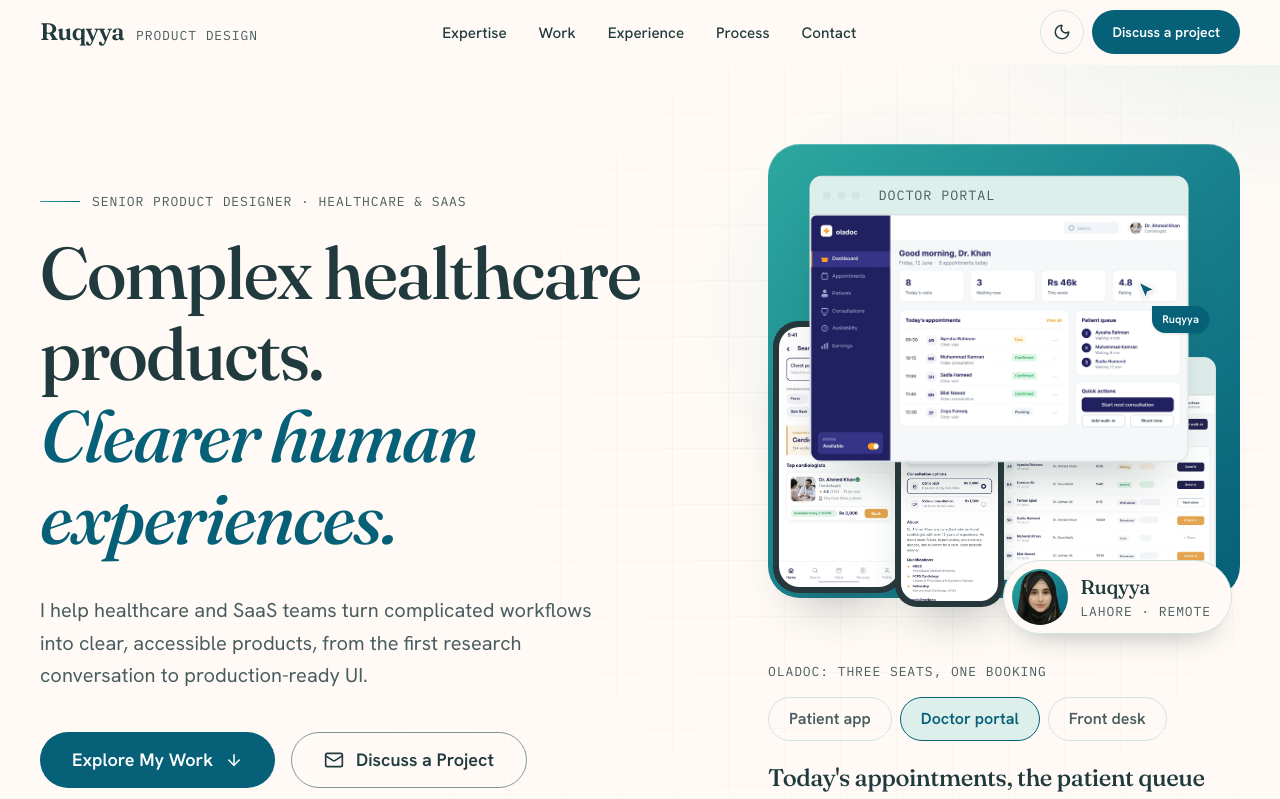
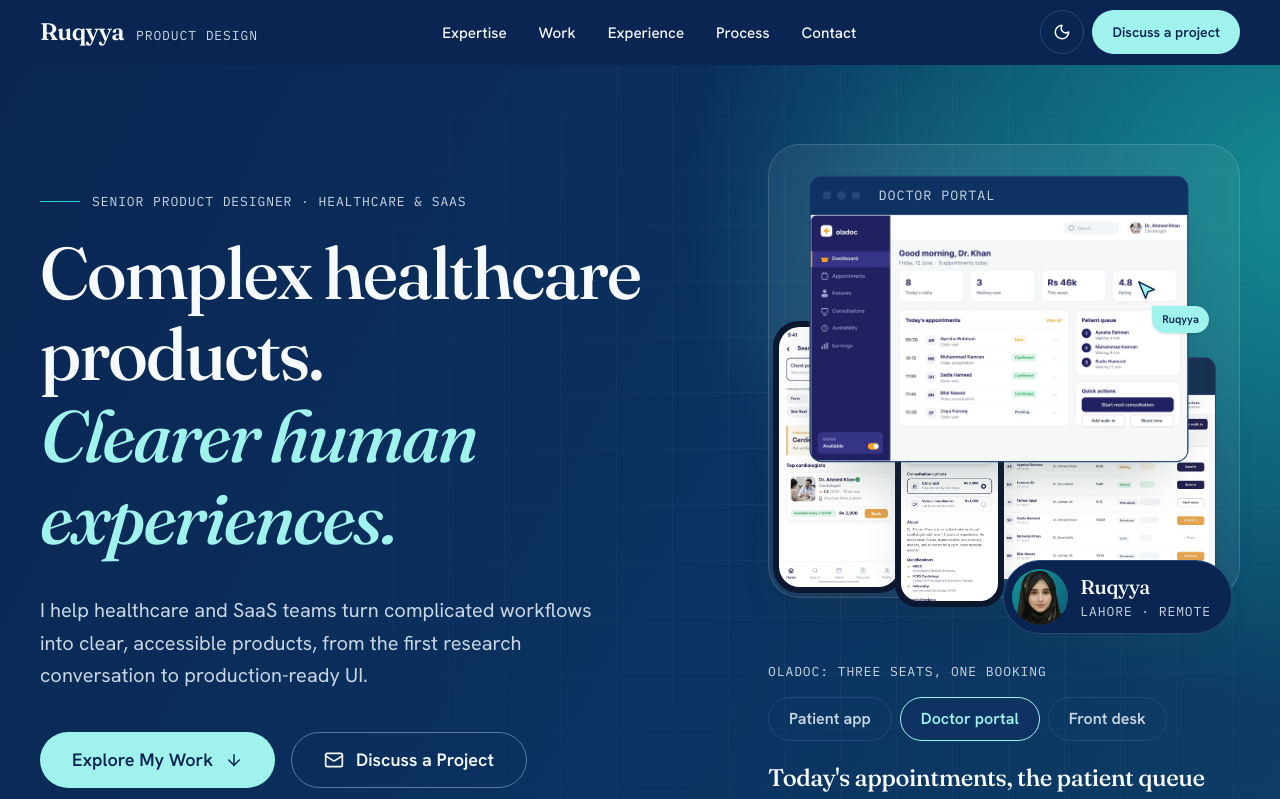
Before and after one commit to Ruqyya/my_portfolio, a React (Vite) app: page / in a window 1280 px wide. Shown: the top 799 px of the page. Built offline with nearby package versions, Linux system fonts and the light colour scheme.

Commit message:
Goddard-cover palette site-wide: navy-to-ocean-to-teal gradient hero, nav and contact; light content sections

```diff
--- a/src/components/layout/Nav.tsx
+++ b/src/components/layout/Nav.tsx
@@ -28,7 +28,7 @@
 
   return (
     <header
-      className={`palette-ocean fixed inset-x-0 top-0 z-50 border-b bg-paper/90 text-ink backdrop-blur-md transition-colors duration-300 ${
+      className={`surface-deep fixed inset-x-0 top-0 z-50 border-b bg-[#0a2552]/90 backdrop-blur-md transition-colors duration-300 ${
         scrolled || open ? "border-line shadow-[0_10px_30px_-22px_rgba(36,60,57,0.35)]" : "border-transparent"
       }`}
     >
--- a/src/components/sections/Hero.tsx
+++ b/src/components/sections/Hero.tsx
@@ -103,7 +103,7 @@
       onMouseLeave={() => setPaused(false)}
       onFocusCapture={() => setPaused(true)}
       onBlurCapture={() => setPaused(false)}
-      className="palette-ocean surface-hero hero-canvas relative z-10 pb-24 pt-28 md:pb-28 md:pt-36"
+      className="surface-deep surface-hero hero-canvas relative z-10 pb-24 pt-28 md:pb-28 md:pt-36"
     >
       <div className="mx-auto grid max-w-[88rem] gap-x-12 gap-y-16 px-5 md:px-10 lg:grid-cols-12 lg:items-center">
         <div className="relative z-30 lg:col-span-7">
--- a/src/index.css
+++ b/src/index.css
@@ -44,30 +44,30 @@
 
 @custom-variant dark (&:where(.dark, .dark *));
 
-/* ───────── Design tokens: "Ocean Teal" ─────────
-   One palette, Ocean Teal Teal + Porcelain. Components read only the roles below, never a hex value,
+/* ───────── Design tokens: "Goddard" ─────────
+   One palette, Goddard Teal + Porcelain. Components read only the roles below, never a hex value,
    so the whole site can be re-tuned by changing the primitives.
    Every text pair was measured against WCAG 2.2 AA (see docs/10-SOFT-PALETTE-COMPARISON.md). */
 :root {
-  /* Ocean Teal: Turquoise #2CA89F, Ocean Teal #066078, Deep Ink #203A3D, Warm Ivory #FFFAF6, Sea Mist #DCEFEB */
-  --p-porcelain: #fffaf6; /* Warm Ivory */
-  --p-tint: #e9f4f1; /* Sea Mist, lightened for large sections */
-  --p-mint: #dcefeb; /* Sea Mist: stages and chips */
-  --p-ink: #203a3d; /* Deep Ink */
-  --p-ink-2: #4a5e60;
-  --p-line: #d4e4e0;
-  --p-line-strong: #7f9896;
-  --p-action: #066078; /* Ocean Teal: buttons, links, emphasised words (6.86:1 on ivory) */
-  --p-label: #066078;
-  --p-hover: #044a5c;
-  --p-turq: #2ca89f; /* Turquoise: decoration only on light (2.81:1) */
-  --p-glass: #8fdcd3; /* light aqua: accent text on the dark footer and gradient */
-  --p-deep: #203a3d; /* footer */
-  --p-deep-2: #2a474a;
-  --p-deep-ink-2: #cfe0de;
-  --p-deep-line: #3d5a5c;
-  --p-bezel: #203a3d;
-  --p-bloom: 44, 168, 159;
+  /* Goddard palette, sampled from the Goddard Veterinary cover: navy #0A2A59, ocean #0F5974, teal #159797, aqua highlight #A0F2ED */
+  --p-porcelain: #f7fafc; /* light ground for content */
+  --p-tint: #eaf0f5;
+  --p-mint: #e2edf4; /* stage behind product screens */
+  --p-ink: #0a2552; /* deep navy: headings and body */
+  --p-ink-2: #475569;
+  --p-line: #d6e1ea;
+  --p-line-strong: #8195a8;
+  --p-action: #0f5974; /* ocean: buttons, links, emphasised words on light (7.4:1) */
+  --p-label: #0f5974;
+  --p-hover: #0b4660;
+  --p-turq: #159797; /* teal: decoration only on light (3.4:1) */
+  --p-glass: #a0f2ed; /* soft aqua: accent on navy (11.7:1) */
+  --p-deep: #0a2552;
+  --p-deep-2: #0e3363;
+  --p-deep-ink-2: #c9d6e3;
+  --p-deep-line: #25477a;
+  --p-bezel: #07183a;
+  --p-bloom: 21, 151, 151;
 }
 
 :root {
@@ -97,9 +97,9 @@
   --ink: var(--p-porcelain);
   --ink-2: var(--p-deep-ink-2);
   --line: var(--p-deep-line);
-  --line-strong: #6a8587;
+  --line-strong: #5a7aa0;
   --forest: var(--p-glass);
-  --forest-hover: #b9ece6;
+  --forest-hover: #d3f8f4;
   --on-forest: var(--p-deep);
   --signal: var(--p-glass);
   --mark: var(--p-glass);
@@ -116,9 +116,9 @@
   --ink: var(--p-porcelain);
   --ink-2: var(--p-deep-ink-2);
   --line: var(--p-deep-line);
-  --line-strong: #6a8587;
+  --line-strong: #5a7aa0;
   --forest: var(--p-glass);
-  --forest-hover: #b9ece6;
+  --forest-hover: #d3f8f4;
   --on-forest: var(--p-deep);
   --signal: var(--p-glass);
   --mark: var(--p-glass);
@@ -172,7 +172,7 @@
 
 /* Sage call-out band: used once, mid-page. */
 .surface-teal {
-  background-image: linear-gradient(120deg, #066078 0%, #0b4f60 100%);
+  background-image: linear-gradient(120deg, #0f5974 0%, #0b3361 100%);
   --paper: var(--p-action);
   --paper-2: var(--p-label);
   --ink: #ffffff;
@@ -198,18 +198,33 @@
 }
 
 /* Hero and header band: light and restful, with one soft Sea Glass bloom in the corner. */
-.surface-hero {
+/* Hero, case-study header and contact: the Goddard-cover gradient. Navy to ocean, with one teal bloom in the corner, away from the text. */
+.surface-hero, .surface-gradient {
   background:
-    radial-gradient(52rem 34rem at 104% -8%, rgba(var(--p-bloom), 0.34), transparent 68%),
-    linear-gradient(180deg, var(--p-porcelain) 0%, var(--p-tint) 100%);
+    radial-gradient(34rem 26rem at 106% 8%, rgba(21, 151, 151, 0.85), rgba(17, 138, 145, 0.4) 42%, transparent 72%),
+    linear-gradient(118deg, #0a2552 0%, #0b3361 54%, #0e4468 100%);
   color: var(--ink);
 }
-/* Contact: the dark surface with a soft sage bloom. */
-.surface-gradient {
-  background:
-    radial-gradient(40rem 26rem at 104% -10%, rgba(44, 168, 159, 0.55), transparent 70%),
-    linear-gradient(120deg, #066078 0%, #0b4f60 52%, #203a3d 100%);
+@media (min-width: 1024px) {
+  .surface-hero, .surface-gradient {
+    background:
+      radial-gradient(56rem 44rem at 104% 14%, rgba(21, 151, 151, 0.9), rgba(17, 138, 145, 0.5) 40%, transparent 72%),
+      radial-gradient(40rem 30rem at 78% 96%, rgba(15, 89, 116, 0.55), transparent 70%),
+      linear-gradient(118deg, #0a2552 0%, #0b3361 52%, #0d4266 100%);
+  }
 }
+.surface-hero.hero-canvas::before {
+  background-image:
+    linear-gradient(rgba(170, 185, 201, 0.07) 1px, transparent 1px),
+    linear-gradient(90deg, rgba(170, 185, 201, 0.07) 1px, transparent 1px);
+}
+.surface-hero.hero-canvas::after { background: radial-gradient(360px circle at var(--mx) var(--my), rgba(160, 242, 237, 0.08), transparent 65%); }
+.stage-gradient { background: rgba(255, 255, 255, 0.06); box-shadow: inset 0 0 0 1px rgba(255, 255, 255, 0.14); }
+.portrait-disc { background: linear-gradient(135deg, #159797 0%, #0f5974 100%); }
+.ecg-rule { background: #20d6d2; }
+.ecg-line { stroke: #20d6d2; }
+.champagne { color: #a0f2ed; }
+.rule-champagne { background: #20d6d2; }
 /* Soft Aqua highlight on dark surfaces */
 .surface-deep h1 .italic, .surface-deep h2 em, .surface-deep h3 em, .surface-deep .accent-italic { color: var(--aqua); }
 
@@ -413,7 +428,7 @@
 @media (prefers-reduced-motion: reduce) { .ecg-rule { transform: none; } .ecg-line { stroke-dashoffset: 0; } }
 
 /* Dark theme: the hero and header band follow the page instead of staying light */
-.dark .surface-hero {
+.dark .surface-hero-unused {
   background:
     radial-gradient(52rem 34rem at 104% -8%, rgba(var(--p-bloom), 0.16), transparent 68%),
     linear-gradient(180deg, var(--p-deep) 0%, var(--p-deep-2) 100%);
@@ -423,55 +438,3 @@
     linear-gradient(rgba(255, 255, 255, 0.05) 1px, transparent 1px),
     linear-gradient(90deg, rgba(255, 255, 255, 0.05) 1px, transparent 1px);
 }
-
-
-/* ───────── Ocean Teal (preview) ─────────
-   Turquoise #2CA89F, Ocean Teal #066078, Deep Ink #203A3D, Warm Ivory #FFFAF6, Sea Mist #DCEFEB.
-   Scoped with .palette-ocean so the hero and one case study can be approved before the whole site changes.
-   Turquoise is 2.81:1 on ivory, so it is decoration only (rules, dots, icons, gradient). Text and buttons use Ocean Teal.
-   Contrast: ink 11.68 on ivory / 10.14 on mist; secondary text #4A5E60 6.62 / 5.75; Ocean Teal 6.86 / 5.96; white on Ocean Teal 7.11. */
-.palette-ocean {
-  --champagne: #2ca89f; /* the accent hooks used by the hero rules, diamonds and portrait ring */
-  --gradient-ocean: linear-gradient(135deg, #2ca89f 0%, #1a8490 48%, #066078 100%);
-  --paper: #fffaf6;
-  --paper-2: #dcefeb;
-  --ink: #203a3d;
-  --ink-2: #4a5e60;
-  --line: #d4e4e0;
-  --line-strong: #7f9896;
-  --forest: #066078;
-  --forest-hover: #044a5c;
-  --on-forest: #ffffff;
-  --signal: #066078;
-  --mark: #2ca89f;
-  --accent: #066078;
-  --on-accent: #ffffff;
-  --bezel: #203a3d;
-  --focus: #066078;
-  --color-paper: var(--paper);
-  --color-paper-2: var(--paper-2);
-  --color-ink: var(--ink);
-  --color-ink-2: var(--ink-2);
-  --color-line: var(--line);
-  --color-forest: var(--forest);
-  --color-on-forest: var(--on-forest);
-  --color-signal: var(--signal);
-  color: var(--ink);
-}
-.palette-ocean.surface-hero {
-  background:
-    radial-gradient(46rem 28rem at 104% -6%, rgba(44, 168, 159, 0.16), transparent 66%),
-    #fffaf6;
-}
-.palette-ocean.hero-canvas::before {
-  background-image:
-    linear-gradient(rgba(32, 58, 61, 0.04) 1px, transparent 1px),
-    linear-gradient(90deg, rgba(32, 58, 61, 0.04) 1px, transparent 1px);
-}
-.palette-ocean.hero-canvas::after { background: radial-gradient(360px circle at var(--mx) var(--my), rgba(44, 168, 159, 0.12), transparent 65%); }
-.palette-ocean .ecg-rule { background: linear-gradient(90deg, #2ca89f, #066078); }
-.palette-ocean .ecg-line { stroke: #2ca89f; }
-.palette-ocean .champagne { color: var(--champagne); }
-.palette-ocean .rule-champagne { background: var(--gradient-ocean); }
-.palette-ocean .stage-gradient { background: var(--gradient-ocean); box-shadow: inset 0 1px 0 rgba(255, 255, 255, 0.25); }
-.palette-ocean .portrait-disc { background: var(--gradient-ocean); }
--- a/src/pages/ProjectDetail.tsx
+++ b/src/pages/ProjectDetail.tsx
@@ -78,7 +78,7 @@
   return (
     <article className="relative z-10 pb-24">
       {/* Header band */}
-      <div className="palette-ocean surface-hero pb-40 pt-28 md:pb-56 md:pt-36">
+      <div className="surface-deep surface-hero pb-40 pt-28 md:pb-56 md:pt-36">
         <header className="mx-auto max-w-[88rem] px-5 md:px-10">
           <div className={s.heroShots ? "grid items-center gap-12 lg:grid-cols-12" : ""}>
             <div className={s.heroShots ? "lg:col-span-7" : ""}>
```
Also changed, not shown: 17 other files (tests, documents, lock files or other folders).
